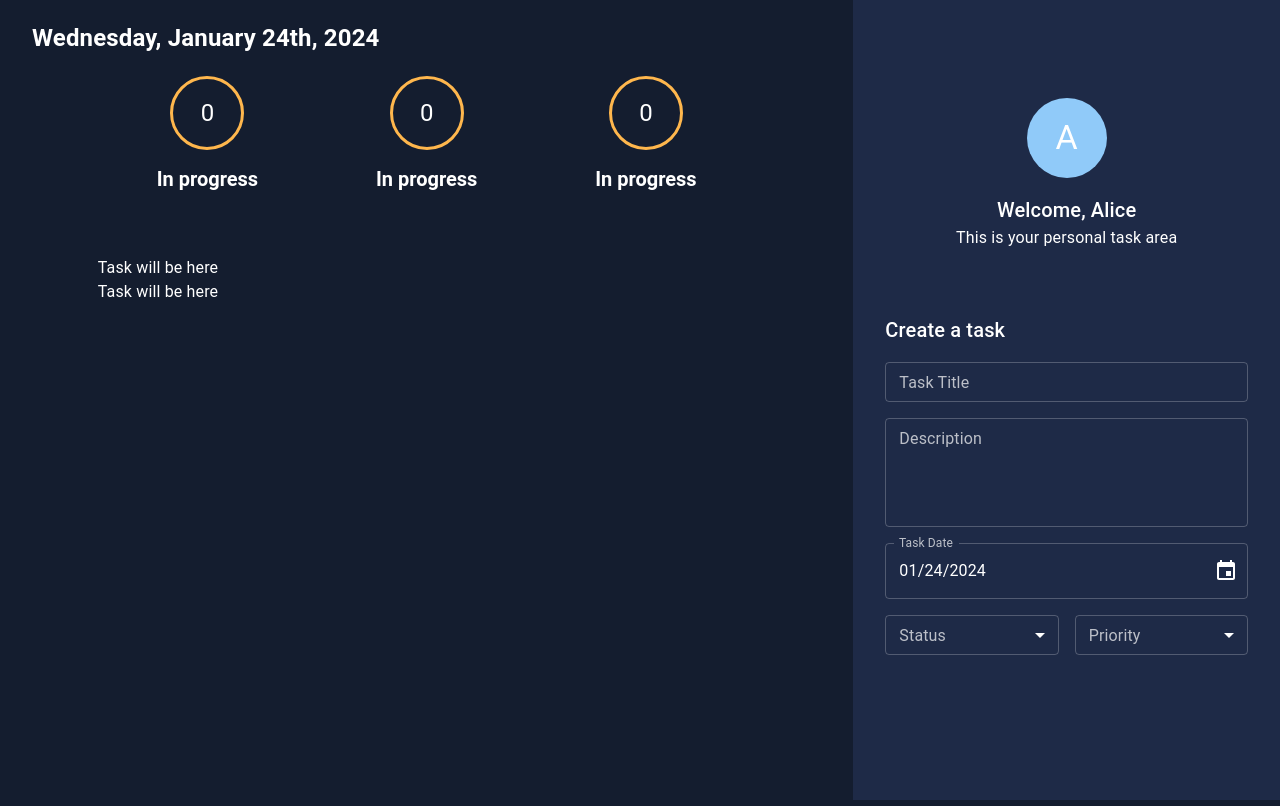
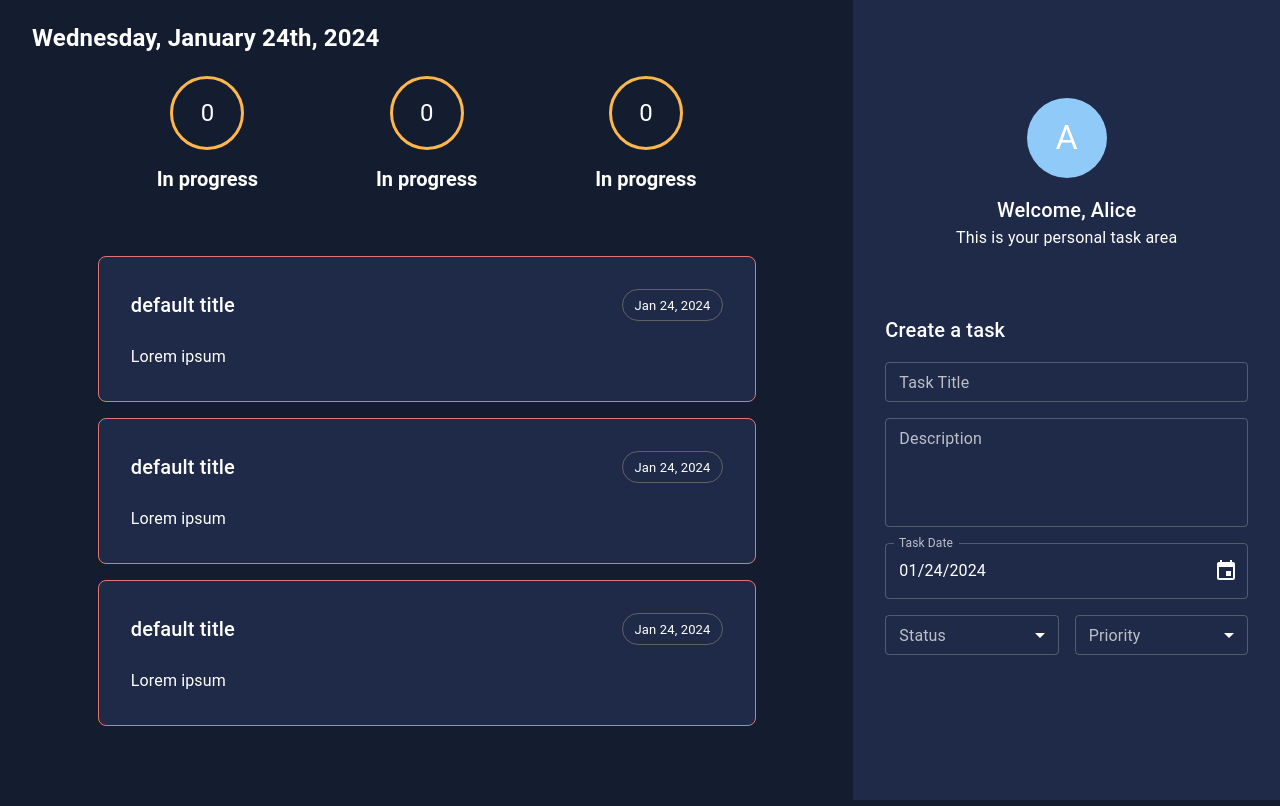
Before and after one commit to alicefrsr/react-todoapp-ts, a React (Create React App) app: page / in a window 1280 px wide. Built offline with nearby package versions, Linux system fonts and the light colour scheme.

Commit message:
taskArea: Task, TaskHeader, TaskDescription and interfaces for props

```diff
--- a/src/components/taskArea/TaskArea.tsx
+++ b/src/components/taskArea/TaskArea.tsx
@@ -2,6 +2,7 @@
 import React, { FC, ReactElement } from 'react';
 import { format } from 'date-fns';
 import { TaskCounter } from './taskCounter/TaskCounter';
+import { Task } from './task/Task';
 
 export const TaskArea: FC = (): ReactElement => {
   return (
@@ -26,8 +27,9 @@
         </Grid>
         {/* tasks list */}
         <Grid item display="flex" flexDirection="column" xs={10} mb={8}>
-          <Box>Task will be here</Box>
-          <Box>Task will be here</Box>
+          <Task />
+          <Task />
+          <Task />
         </Grid>
       </Grid>
     </Grid>
--- /dev/null
+++ b/src/components/taskArea/task/Task.tsx
@@ -0,0 +1,27 @@
+import React, { FC, ReactElement } from 'react';
+import { Box, Typography } from '@mui/material';
+import { TaskHeader } from './_taskHeader';
+import { TaskDescription } from './_taskDescription';
+
+export const Task: FC = (): ReactElement => {
+  return (
+    <Box
+      display="flex"
+      width="100%"
+      justifyContent="flex-start"
+      flexDirection="column"
+      mb={2}
+      p={4}
+      sx={{
+        width: '100%',
+        backgroundColor: 'background.paper',
+        borderRadius: '8px',
+        border: '1px solid',
+        borderColor: 'error.light',
+      }}
+    >
+      <TaskHeader />
+      <TaskDescription />
+    </Box>
+  );
+};
--- /dev/null
+++ b/src/components/taskArea/task/_taskDescription.tsx
@@ -0,0 +1,19 @@
+import React, { FC, ReactElement } from 'react';
+import { Typography, Box } from '@mui/material';
+import { ITaskDescription } from './interfaces/ITaskDescription';
+import PropTypes from 'prop-types';
+
+export const TaskDescription: FC<ITaskDescription> = (props): ReactElement => {
+  const { description = 'Lorem ipsum' } = props;
+  return (
+    <>
+      <Box>
+        <Typography>{description}</Typography>
+      </Box>
+    </>
+  );
+};
+
+TaskDescription.propTypes = {
+  description: PropTypes.string,
+};
--- /dev/null
+++ b/src/components/taskArea/task/_taskHeader.tsx
@@ -0,0 +1,25 @@
+import React, { FC, ReactElement } from 'react';
+import { Typography, Box, Chip } from '@mui/material';
+import { format } from 'date-fns';
+
+import { ITaskHeader } from './interfaces/ITaskHeader';
+import PropTypes from 'prop-types';
+
+export const TaskHeader: FC<ITaskHeader> = (props): ReactElement => {
+  const { title = 'default title', date = new Date() } = props;
+  return (
+    <Box display="flex" width="100%" justifyContent="space-between" mb={3}>
+      <Box>
+        <Typography variant="h6">{title}</Typography>
+      </Box>
+      <Box>
+        <Chip variant="outlined" label={format(date, 'PP')} />
+      </Box>
+    </Box>
+  );
+};
+
+TaskHeader.propTypes = {
+  title: PropTypes.string,
+  date: PropTypes.instanceOf(Date),
+};
--- /dev/null
+++ b/src/components/taskArea/task/interfaces/ITaskDescription.ts
@@ -0,0 +1,3 @@
+export interface ITaskDescription {
+  description?: string;
+}
--- /dev/null
+++ b/src/components/taskArea/task/interfaces/ITaskHeader.ts
@@ -0,0 +1,4 @@
+export interface ITaskHeader {
+  title?: string;
+  date?: Date;
+}
```
